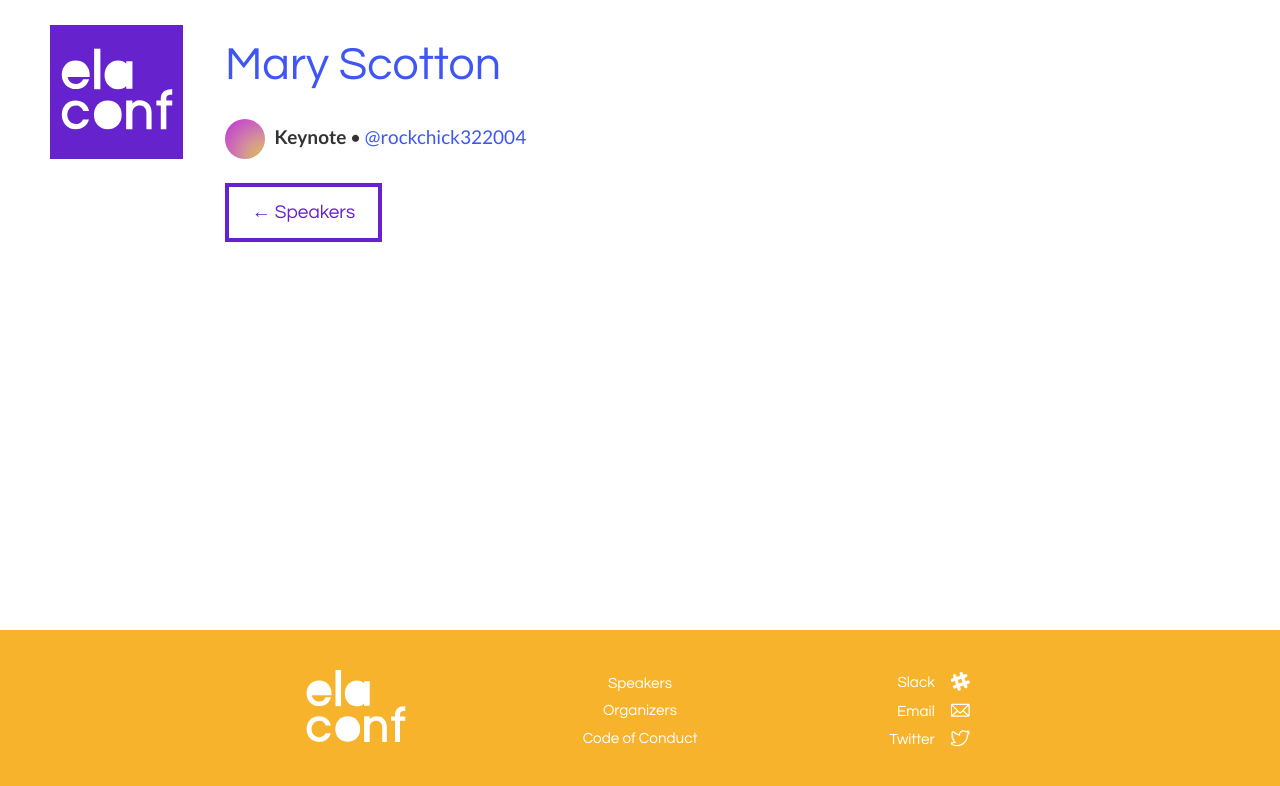
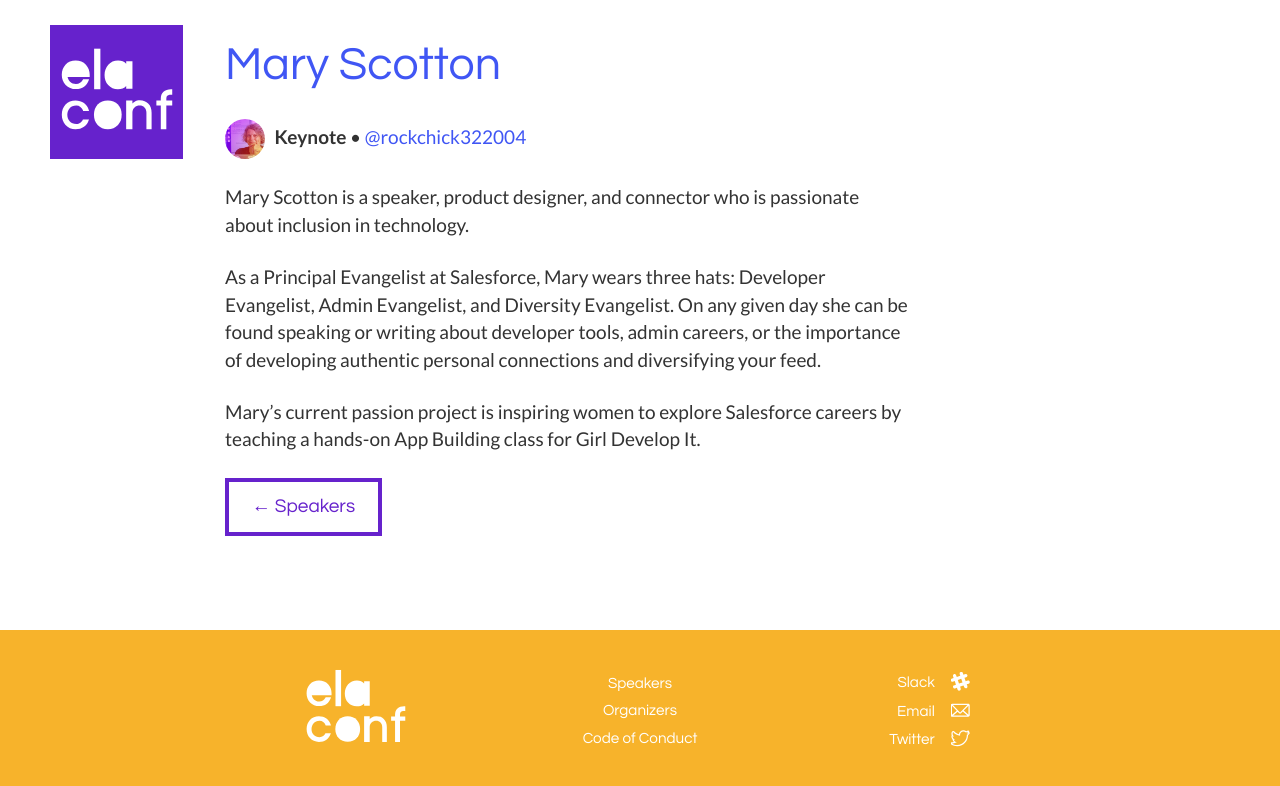
Before and after one commit to elaconf/elaconf.github.io, a Jekyll site: the page built from _speakers/mary-scotton.md, in a window 1280 px wide. Shown: the top 786 px of the page. Built offline with Jekyll 4.4.1, drawn with Linux system fonts in a browser that asks for light colours; grey boxes are pictures that could not be loaded.

Commit message:
add mary :sparkles:

```diff
--- a/_layouts/speaker.html
+++ b/_layouts/speaker.html
@@ -2,10 +2,9 @@
 layout: default
 ---
 
-
 <section class="limiter-side">
   <h1>{{page.title}}</h1>
-  <p><div alt="{{page.title}}" class="speaker-img-small" style="background-image:url(https://avatars.io/twitter/{{page.twitter}}),{{site.gradient}}"></div>{% if page.topic %}<strong>{{page.topic}}</strong> &bull; {% endif %}{% if page.twitter %}<a href="https://www.twitter.com/{{page.twitter}}">@{{page.twitter}}</a>{% endif %}{%if page.instagram %} Instagram: <a href="https://instagram.com/{{page.instagram}}/"> {{page.instagram}}</a>{% endif %}</p>
+  <p><div alt="{{page.title}}" class="speaker-img-small" style="background-image:url({% if page.image %}/images/{{page.category}}/{{page.image}}{% else %}https://avatars.io/twitter/{{page.twitter}}{% endif %}),{{site.gradient}}"></div>{% if page.topic %}<strong>{{page.topic}}</strong> &bull; {% endif %}{% if page.twitter %}<a href="https://www.twitter.com/{{page.twitter}}">@{{page.twitter}}</a>{% endif %}{%if page.instagram %} Instagram: <a href="https://instagram.com/{{page.instagram}}/"> {{page.instagram}}</a>{% endif %}</p>
   {{content}}
   <p><a href="/{{page.category}}/" class="button">&larr; {{page.category | capitalize}}</a></p>
 </section>
--- a/_speakers/mary-scotton.md
+++ b/_speakers/mary-scotton.md
@@ -3,4 +3,11 @@ title: Mary Scotton
 twitter: rockchick322004
 topic: Keynote
 order: 1
+image: mary.jpeg
 ---
+
+Mary Scotton is a speaker, product designer, and connector who is passionate about inclusion in technology.
+
+As a Principal Evangelist at Salesforce, Mary wears three hats: Developer Evangelist, Admin Evangelist, and Diversity Evangelist. On any given day she can be found speaking or writing about developer tools, admin careers, or the importance of developing authentic personal connections and diversifying your feed.
+
+Mary’s current passion project is inspiring women to explore Salesforce careers by teaching a hands-on App Building class for Girl Develop It.
--- a/index.html
+++ b/index.html
@@ -29,7 +29,7 @@ layout: default
       {% assign speakers = (site.speakers | sort: 'order') %}
       {% for speaker in speakers %}{% if speaker.twitter %}
       <a href="{{site.baseurl}}{{speaker.url}}" class="speaker">
-        <div class="speaker-img" style="background-image:url(https://avatars.io/twitter/{{speaker.twitter}}), {{site.gradient}}">
+        <div class="speaker-img" style="background-image:url({% if speaker.image %}/images/speakers/{{speaker.image}}{% else %}https://avatars.io/twitter/{{speaker.twitter}}{% endif %}), {{site.gradient}}">
           <div class="speaker-name">{{speaker.title}}<div class="speaker-topic">{{speaker.topic}}</div></div>
         </div>
       </a>
--- a/speakers/index.html
+++ b/speakers/index.html
@@ -10,7 +10,7 @@ permalink: /speakers/
   {% assign speakers = site.speakers | sort: 'order' %}
   {% for speaker in speakers %}{% if speaker.twitter %}
   <a href="{{site.baseurl}}{{speaker.url}}" class="speaker">
-    <div class="speaker-img" style="background-image:url(https://avatars.io/twitter/{{speaker.twitter}}), {{site.gradient}}">
+    <div class="speaker-img" style="background-image:url({% if speaker.image %}/images/speakers/{{speaker.image}}{% else %}https://avatars.io/twitter/{{speaker.twitter}}{% endif %}), {{site.gradient}}">
       <div class="speaker-name">{{speaker.title}}</div>
     </div>
   </a>
```
Also changed, not shown: images/speakers/mary.jpeg (added).
